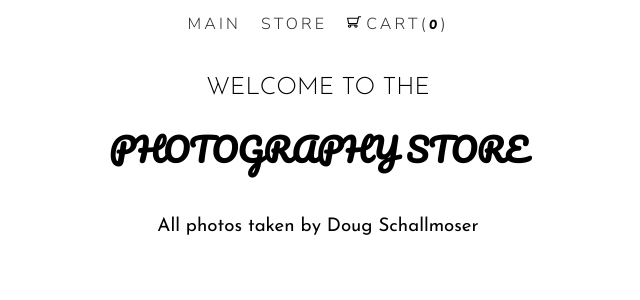
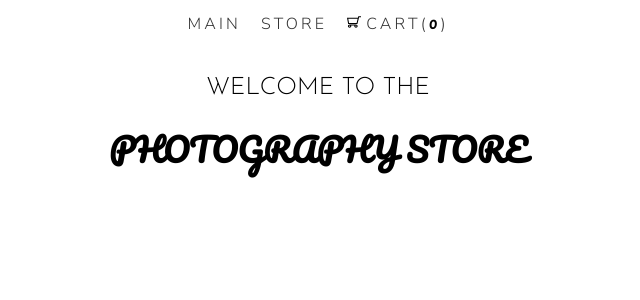
Before and after one commit to dougschallmoser/photography-store, a React (Create React App) app: page / in a window 1280 px wide. Shown: the top 300 px of the page, without its empty margins (322-962 px from the left). Built offline with nearby package versions, Linux system fonts and the light colour scheme.

Commit message:
remove unnecessary text

```diff
--- a/src/components/App/App.js
+++ b/src/components/App/App.js
@@ -7,7 +7,6 @@ function App() {
     <Layout>
       <h2>WELCOME TO THE</h2>
       <h1><span>PHOTOGRAPHY STORE</span></h1>
-      <h3>All photos taken by Doug Schallmoser</h3>
     </Layout>
   )
 }
```
